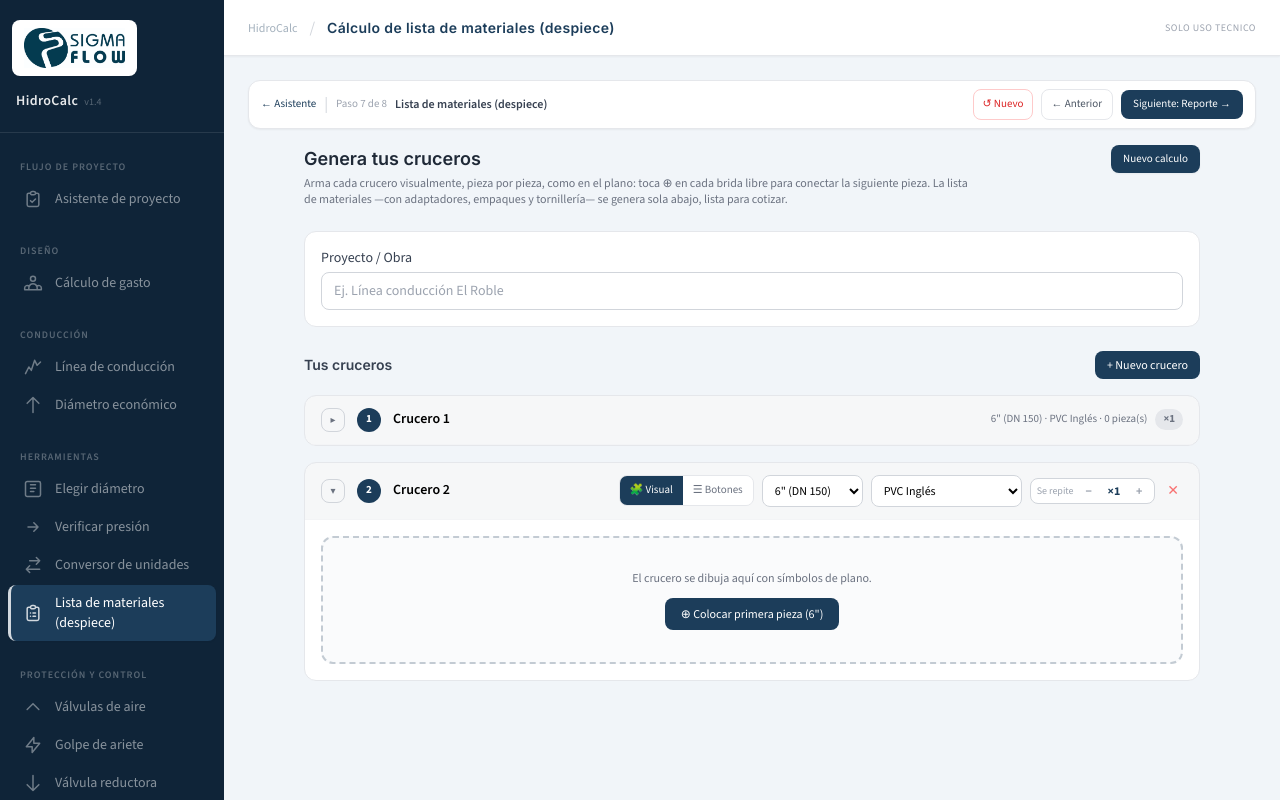
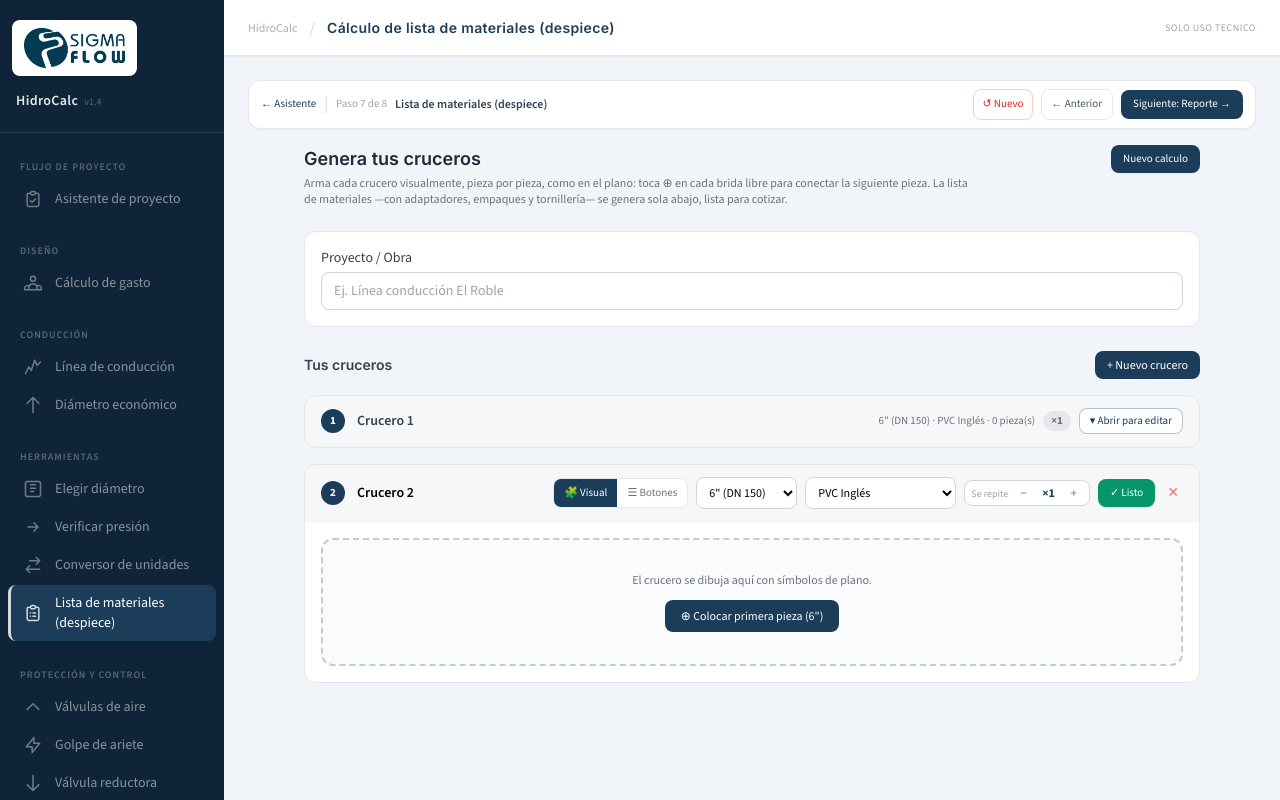
Before and after one commit to simexco/hidrocalc, a Next.js app: page /despiece in a window 1280 px wide. Both pictures are taken after a click on the button "+ Nuevo crucero". Shown: the top 800 px of the page. Built offline with nearby package versions, Linux system fonts and the light colour scheme.

Commit message:
Despiece: colapso claro - boton verde 'Listo' para terminar el crucero y barra colapsada clickeable con 'Abrir para editar'

```diff
--- a/src/app/(modules)/despiece/page.tsx
+++ b/src/app/(modules)/despiece/page.tsx
@@ -186,26 +186,30 @@ export default function DespiecePage() {
         {tramos.map((t, i) => (
           <div key={t.id} className="bg-white dark:bg-gray-800 rounded-xl border border-gray-200 dark:border-gray-700 overflow-hidden">
             {/* Cabecera del crucero */}
-            <div className="bg-[#1C3D5A]/[0.04] dark:bg-gray-800/60 px-4 py-3 border-b border-gray-100 dark:border-gray-700 flex items-center gap-3 flex-wrap">
-              <button
-                onClick={() => updateTramo(t.id, { colapsado: !t.colapsado })}
-                title={t.colapsado ? "Expandir crucero" : "Colapsar crucero"}
-                className="w-6 h-6 rounded-lg border border-gray-300 dark:border-gray-600 flex items-center justify-center text-[10px] text-gray-500 hover:border-[#1C3D5A] hover:text-[#1C3D5A] transition-colors shrink-0"
-              >{t.colapsado ? "▸" : "▾"}</button>
+            <div
+              className={`bg-[#1C3D5A]/[0.04] dark:bg-gray-800/60 px-4 py-3 border-b border-gray-100 dark:border-gray-700 flex items-center gap-3 flex-wrap ${t.colapsado ? "cursor-pointer hover:bg-[#1C3D5A]/[0.09] transition-colors" : ""}`}
+              onClick={t.colapsado ? () => updateTramo(t.id, { colapsado: false }) : undefined}
+              title={t.colapsado ? "Clic para abrir y editar este crucero" : undefined}
+            >
               <span className="w-6 h-6 rounded-full bg-[#1C3D5A] text-white flex items-center justify-center text-[11px] font-bold shrink-0">{i + 1}</span>
+              {t.colapsado ? (
+                <>
+                  <span className="text-sm font-semibold text-gray-700 dark:text-white">{t.name}</span>
+                  <div className="flex items-center gap-2 ml-auto flex-wrap">
+                    <span className="text-[11px] text-gray-500 dark:text-gray-400">
+                      {STANDARD_DNS_LABELED.find((d) => d.dn === t.DN)?.label ?? `${t.DN} mm`} · {t.material} · {(accsPorTramo[t.id] ?? []).reduce((s, a) => s + a.qty, 0)} pieza(s)
+                    </span>
+                    <span className={`text-[11px] font-bold px-2 py-0.5 rounded-full ${(t.cantidad ?? 1) > 1 ? "bg-[#1C3D5A] text-white" : "bg-gray-200 dark:bg-gray-700 text-gray-500 dark:text-gray-300"}`}>×{t.cantidad ?? 1}</span>
+                    <span className="text-[11px] font-medium text-[#1C3D5A] dark:text-blue-300 border border-[#1C3D5A]/30 dark:border-blue-300/30 rounded-lg px-2.5 py-1 bg-white dark:bg-gray-800">▾ Abrir para editar</span>
+                  </div>
+                </>
+              ) : (
+                <>
               <input
                 value={t.name}
                 onChange={(e) => updateTramo(t.id, { name: e.target.value })}
                 className="text-sm font-semibold bg-transparent border-b border-transparent hover:border-gray-300 focus:border-[#1C3D5A] dark:text-white focus:outline-none min-w-[120px]"
               />
-              {t.colapsado ? (
-                <div className="flex items-center gap-2 ml-auto flex-wrap">
-                  <span className="text-[11px] text-gray-500 dark:text-gray-400">
-                    {STANDARD_DNS_LABELED.find((d) => d.dn === t.DN)?.label ?? `${t.DN} mm`} · {t.material} · {(accsPorTramo[t.id] ?? []).reduce((s, a) => s + a.qty, 0)} pieza(s)
-                  </span>
-                  <span className={`text-[11px] font-bold px-2 py-0.5 rounded-full ${(t.cantidad ?? 1) > 1 ? "bg-[#1C3D5A] text-white" : "bg-gray-200 dark:bg-gray-700 text-gray-500 dark:text-gray-300"}`}>×{t.cantidad ?? 1}</span>
-                </div>
-              ) : (
                 <div className="flex items-center gap-2 ml-auto flex-wrap">
                   <div className="flex rounded-lg border border-gray-200 dark:border-gray-600 overflow-hidden">
                     <button onClick={() => cambiarModo(t, "visual")} className={`px-2.5 py-1.5 text-[11px] transition-colors ${(t.modo ?? "visual") === "visual" ? "bg-[#1C3D5A] text-white font-medium" : "bg-white dark:bg-gray-800 text-gray-500 hover:bg-gray-50"}`}>🧩 Visual</button>
@@ -232,8 +236,10 @@ export default function DespiecePage() {
                     <span className="text-xs font-bold text-[#1C3D5A] dark:text-blue-300 w-7 text-center">×{t.cantidad ?? 1}</span>
                     <button onClick={() => updateTramo(t.id, { cantidad: (t.cantidad ?? 1) + 1 })} className="px-1.5 text-xs font-bold text-gray-400 hover:text-[#1C3D5A]">+</button>
                   </div>
+                  <button onClick={() => updateTramo(t.id, { colapsado: true })} title="Terminar y encoger este crucero a una línea (lo puedes reabrir cuando quieras)" className="text-[11px] bg-emerald-600 hover:bg-emerald-700 text-white rounded-lg px-3 py-1.5 font-medium transition-colors shadow-sm">✓ Listo</button>
                   <button onClick={() => removeTramo(t.id)} title="Eliminar crucero" className="text-red-400 hover:text-red-600 text-sm px-1">&#10005;</button>
                 </div>
+                </>
               )}
             </div>
 
```
